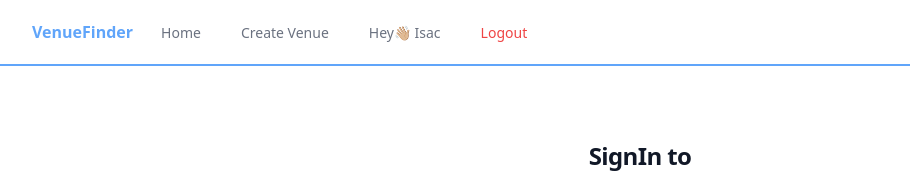
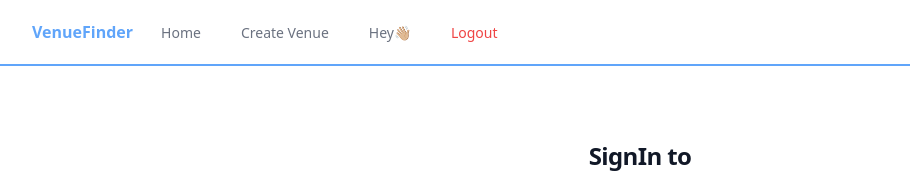
Before and after one commit to IsacHolstad/venuefinder, a React (Create React App) app: page /signin in a window 1280 px wide. Shown: the top 173 px of the page, without its empty margins (0-910 px from the left). Built offline with nearby package versions, Linux system fonts and the light colour scheme.

Commit message:
venue img aligment in home.js

```diff
--- a/src/components/shared/HeaderNavigation.js
+++ b/src/components/shared/HeaderNavigation.js
@@ -5,6 +5,8 @@ import { Disclosure, Menu, Transition } from '@headlessui/react'
 import { Bars3Icon, XMarkIcon } from '@heroicons/react/24/outline'
 
 const HeaderNavigation = () => {
+    const userName = localStorage.getItem('user-info')
+    console.log(userName)
     return (
         <>
             <Disclosure as="nav" className="bg-white border-b-2 border-blue-400">
@@ -33,7 +35,7 @@ const HeaderNavigation = () => {
                                             to="/profilepage"
                                             className="inline-flex items-center border-b-2 border-transparent px-1 pt-1 text-sm font-medium text-gray-500 hover:border-gray-300 hover:text-gray-700"
                                         >
-                                            Hey👋🏼 Isac
+                                            Hey👋🏼 {userName}
                                         </NavLink>
                                         <NavLink
                                             to="/signin"
@@ -109,7 +111,7 @@ const HeaderNavigation = () => {
                                     href="#"
                                     className="block border-l-4 border-transparent py-2 pl-3 pr-4 text-base font-medium text-gray-600 hover:border-gray-300 hover:bg-gray-50 hover:text-gray-800"
                                 >
-                                    <NavLink to="/profilepage">Hey👋🏼 Isac</NavLink>
+                                    <NavLink to="/profilepage">Hey👋🏼 {userName}</NavLink>
                                 </Disclosure.Button>
                                 <Disclosure.Button
                                     as="a"
--- a/src/components/views/Home.js
+++ b/src/components/views/Home.js
@@ -40,15 +40,15 @@ function Home()   {
                     <div className="grid grid-cols-1 gap-x-6 gap-y-10 sm:grid-cols-2 lg:grid-cols-3 xl:grid-cols-4 xl:gap-x-8">
                         {memoVenue.map((venue) => (
                             <div key={venue.id} className="group">
-                                <div className="aspect-h-1 aspect-w-1 w-full overflow-hidden rounded-md bg-gray-50 xl:aspect-h-8 xl:aspect-w-7">
+                                <div className="aspect-h-1 aspect-w-1 w-full overflow-hidden rounded-md  xl:aspect-h-8 xl:aspect-w-7">
                                     <img
                                         src={venue.media}
                                         alt={venue.name}
-                                        className="h-full w-full object-cover object-contain object-center md:w-64 md:h-64"
+                                        className="h-full w-full object-cover  object-center md:w-64 md:h-64"
                                     />
                                 </div>
-                                <h3 className="mt-4 text-sm text-gray-700">{venue.name}</h3>
-                                <h3 className=" text-sm text-gray-700 mb-4">Price: {venue.price}$</h3>
+                                <h3 className="mt-2 text-sm text-gray-800">{venue.name}</h3>
+                                <h3 className=" text-sm text-gray-500 mb-4">Price: {venue.price}$</h3>
                                 <Link to={`venueDetail/${venue.id}`} className="rounded-md  px-3.5 py-2.5 text-sm font-semibold text-white shadow-sm bg-indigo-600 hover:bg-indigo-500 focus-visible:outline focus-visible:outline-2 focus-visible:outline-offset-2 focus-visible:outline-indigo-600">
                                     View Venue
                                 </Link>
--- a/src/components/views/SignIn.js
+++ b/src/components/views/SignIn.js
@@ -10,7 +10,6 @@ const SignIn = () => {
 
    async function loggingIn(event){
        event.preventDefault();
-
         console.log(password, email)
         let item = {email, password};
        console.log(item)
```
